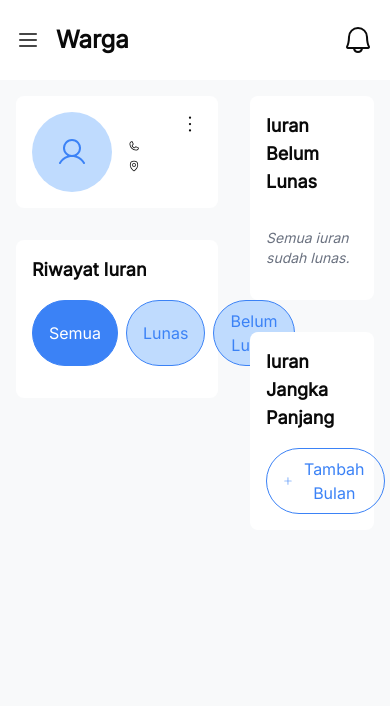
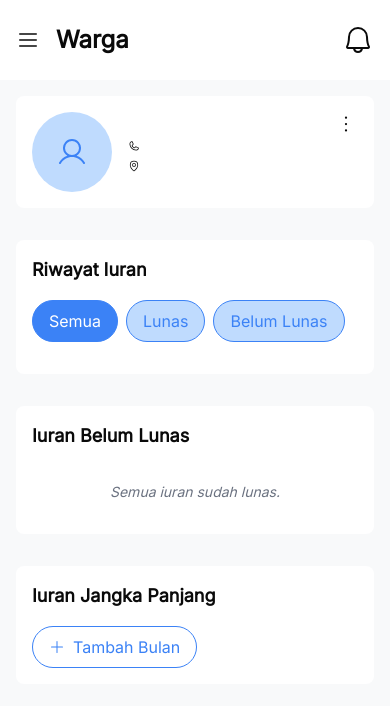
Before and after one commit to mutaqinmi/cgm-app-admin, a Next.js app: page /warga/detail in a window 390 px wide. Shown: the top 706 px of the page. Built offline with nearby package versions, Linux system fonts and the light colour scheme.

Commit message:
feat: fix responsive on detail warga

```diff
--- a/src/app/warga/detail/page.tsx
+++ b/src/app/warga/detail/page.tsx
@@ -226,8 +226,8 @@ function DetailWarga(){
     }, [refresh]);
 
     return isLoading ? <LoadingAnimation/> : component.userData ? <NavigationBar sidebarIndex={2}>
-        <div className="mt-8 grid grid-cols-5 gap-8">
-            <div className="col-span-3 flex flex-col gap-8">
+        <div className="mt-8 grid grid-cols-1 md:grid-cols-5 gap-8">
+            <div className="col-span-1 md:col-span-3 flex flex-col gap-8">
                 <Container>
                     <div className="flex gap-4 justify-between">
                         <div className="flex gap-4 items-center">
@@ -274,7 +274,7 @@ function DetailWarga(){
                     </div>
                 </Container>
             </div>
-            <div className="col-span-2 flex flex-col gap-8">
+            <div className="col-span-1 md:col-span-2 flex flex-col gap-8">
                 <Container>
                     <h1 className="font-semibold text-lg">Iuran Belum Lunas</h1>
                     <div className="w-full flex justify-center items-center mt-4 gap-1">
```
